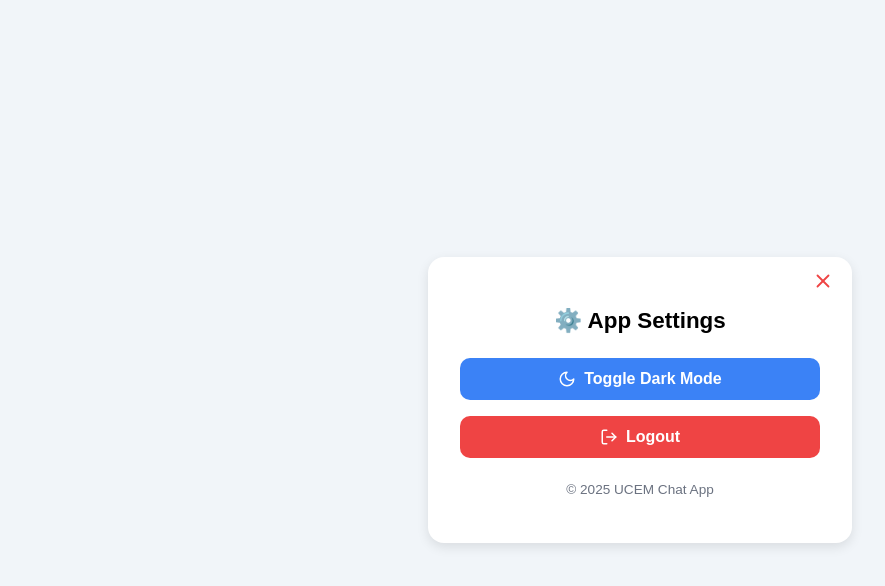
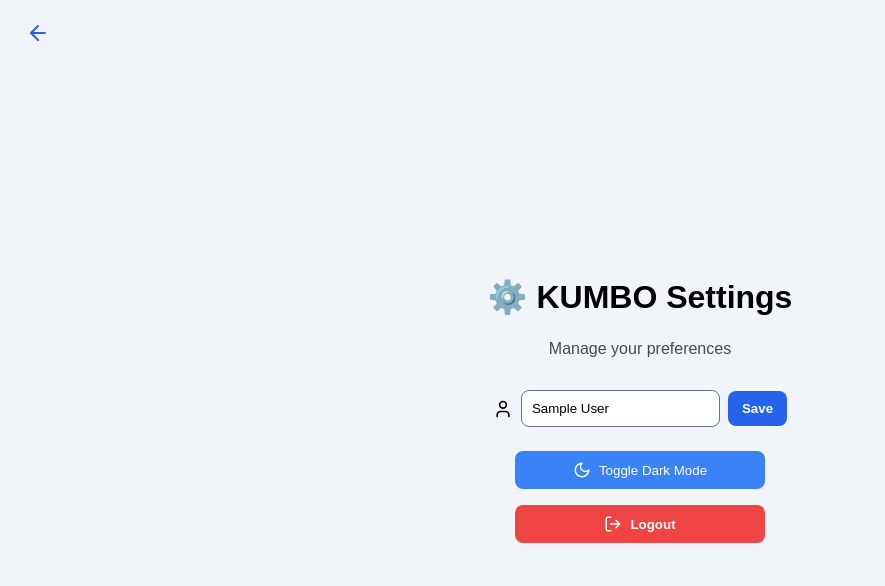
Before and after one commit to Great-Pittbul/chat-app, a React (Vite) app in the folder web-client/: page /settings in a window 1280 px wide. Shown: the top 586 px of the page, without its empty margins (0-885 px from the left). Built offline with nearby package versions, Linux system fonts and the light colour scheme; no server answers; sample sign-in values are in the browser's storage.

Commit message:
Update Settings.jsx

```diff
--- a/web-client/src/Settings.jsx
+++ b/web-client/src/Settings.jsx
@@ -1,116 +1,149 @@
 import React, { useState, useEffect } from "react";
-import { X, Moon, Sun, LogOut } from "lucide-react";
+import { ArrowLeft, LogOut, User, Sun, Moon } from "lucide-react";
+import { useNavigate } from "react-router-dom";
 
 export default function Settings() {
-  const [dark, setDark] = useState(localStorage.getItem("theme") === "dark");
+  const navigate = useNavigate();
+  const storedUser = JSON.parse(localStorage.getItem("user"));
+  const [theme, setTheme] = useState(localStorage.getItem("theme") || "light");
+  const [name, setName] = useState(storedUser?.name || "");
 
   useEffect(() => {
-    document.body.style.background = dark ? "#0f172a" : "#f8fafc";
-    document.body.style.color = dark ? "white" : "black";
-    localStorage.setItem("theme", dark ? "dark" : "light");
-  }, [dark]);
+    document.body.setAttribute("data-theme", theme);
+    localStorage.setItem("theme", theme);
+  }, [theme]);
 
-  const logout = () => {
+  const handleSaveName = () => {
+    if (!name.trim()) return;
+    const updatedUser = { ...storedUser, name };
+    localStorage.setItem("user", JSON.stringify(updatedUser));
+    alert("✅ Name updated successfully!");
+  };
+
+  const handleLogout = () => {
     localStorage.removeItem("user");
-    window.location.href = "/";
+    navigate("/");
   };
 
   return (
     <div
       style={{
-        minHeight: "100vh",
+        height: "100vh",
         display: "flex",
+        flexDirection: "column",
+        alignItems: "center",
         justifyContent: "center",
-        alignItems: "center",
-        background: dark ? "#0f172a" : "#f1f5f9",
+        background: theme === "dark" ? "#0f172a" : "#f1f5f9",
+        color: theme === "dark" ? "white" : "black",
         transition: "0.3s",
-      }}
-    >
-      <div
-        style={{
-          width: "360px",
-          background: dark ? "#1e293b" : "white",
-          padding: "2rem",
-          borderRadius: "16px",
-          boxShadow: dark
-            ? "0 0 12px rgba(255,255,255,0.1)"
-            : "0 4px 12px rgba(0,0,0,0.1)",
         position: "relative",
       }}
     >
-        {/* Close button */}
+      {/* Back to Chat */}
       <button
-          onClick={() => (window.location.href = "/chat")}
+        onClick={() => navigate("/chat")}
         style={{
           position: "absolute",
-            top: "12px",
-            right: "12px",
+          top: "20px",
+          left: "20px",
           background: "none",
           border: "none",
           cursor: "pointer",
-            color: dark ? "#fca5a5" : "#ef4444",
+          color: theme === "dark" ? "#93c5fd" : "#2563eb",
+        }}
+      >
+        <ArrowLeft size={24} />
+      </button>
+
+      {/* Brand */}
+      <h1 style={{ fontSize: "2rem", marginBottom: "0.5rem" }}>⚙️ KUMBO Settings</h1>
+      <p style={{ opacity: 0.7, marginBottom: "2rem" }}>Manage your preferences</p>
+
+      {/* Name Update */}
+      <div
+        style={{
+          display: "flex",
+          gap: "0.5rem",
+          alignItems: "center",
+          marginBottom: "1.5rem",
+        }}
+      >
+        <User size={20} />
+        <input
+          type="text"
+          value={name}
+          onChange={(e) => setName(e.target.value)}
+          placeholder="Enter new display name"
+          style={{
+            padding: "10px",
+            borderRadius: "8px",
+            border: "1px solid #64748b",
+            outline: "none",
+            background: theme === "dark" ? "#1e293b" : "white",
+            color: theme === "dark" ? "white" : "black",
+          }}
+        />
+        <button
+          onClick={handleSaveName}
+          style={{
+            backgroundColor: "#2563eb",
+            color: "white",
+            border: "none",
+            padding: "10px 14px",
+            borderRadius: "8px",
+            fontWeight: "bold",
+            cursor: "pointer",
             transition: "0.3s",
           }}
+          onMouseEnter={(e) => (e.target.style.backgroundColor = "#1d4ed8")}
+          onMouseLeave={(e) => (e.target.style.backgroundColor = "#2563eb")}
         >
-          <X size={22} />
+          Save
+        </button>
+      </div>
+
+      {/* Theme Toggle */}
+      <button
+        onClick={() => setTheme(theme === "light" ? "dark" : "light")}
+        style={{
+          width: "250px",
+          padding: "10px",
+          marginBottom: "1rem",
+          background: theme === "dark" ? "#2563eb" : "#3b82f6",
+          color: "white",
+          border: "none",
+          borderRadius: "8px",
+          cursor: "pointer",
+          transition: "0.3s",
+          display: "flex",
+          alignItems: "center",
+          justifyContent: "center",
+          gap: "0.5rem",
+        }}
+        onMouseEnter={(e) => (e.target.style.backgroundColor = "#1d4ed8")}
+        onMouseLeave={(e) => (e.target.style.backgroundColor = theme === "dark" ? "#2563eb" : "#3b82f6")}
+      >
+        {theme === "dark" ? <Sun size={18} /> : <Moon size={18} />}
+        Toggle {theme === "dark" ? "Light" : "Dark"} Mode
       </button>
 
-        <h2
+      {/* Logout */}
+      <button
+        onClick={handleLogout}
         style={{
-            textAlign: "center",
-            marginBottom: "1.5rem",
-            fontSize: "1.4rem",
-            fontWeight: "bold",
-          }}
-        >
-          ⚙️ App Settings
-        </h2>
-
-        {/* Theme toggle */}
-        <button
-          onClick={() => setDark(!dark)}
-          style={{
-            width: "100%",
-            padding: "12px",
-            background: dark ? "#2563eb" : "#3b82f6",
+          width: "250px",
+          padding: "10px",
+          background: "#ef4444",
           color: "white",
           border: "none",
-            borderRadius: "10px",
+          borderRadius: "8px",
           cursor: "pointer",
-            fontSize: "1rem",
+          transition: "0.3s",
           fontWeight: "bold",
           display: "flex",
           alignItems: "center",
           justifyContent: "center",
-            gap: "8px",
-            marginBottom: "1rem",
-            transition: "0.3s",
-          }}
-          onMouseEnter={(e) => (e.target.style.backgroundColor = "#1d4ed8")}
-          onMouseLeave={(e) => (e.target.style.backgroundColor = dark ? "#2563eb" : "#3b82f6")}
-        >
-          {dark ? <Sun size={18} /> : <Moon size={18} />}
-          Toggle {dark ? "Light" : "Dark"} Mode
-        </button>
-
-        {/* Logout */}
-        <button
-          onClick={logout}
-          style={{
-            width: "100%",
-            padding: "12px",
-            background: "#ef4444",
-            color: "white",
-            border: "none",
-            borderRadius: "10px",
-            cursor: "pointer",
-            fontSize: "1rem",
-            fontWeight: "bold",
-            display: "flex",
-            alignItems: "center",
-            justifyContent: "center",
-            gap: "8px",
-            transition: "0.3s",
+          gap: "0.5rem",
         }}
         onMouseEnter={(e) => (e.target.style.backgroundColor = "#b91c1c")}
         onMouseLeave={(e) => (e.target.style.backgroundColor = "#ef4444")}
@@ -118,19 +151,6 @@ export default function Settings() {
         <LogOut size={18} />
         Logout
       </button>
-
-        {/* Footer */}
-        <p
-          style={{
-            textAlign: "center",
-            marginTop: "1.5rem",
-            fontSize: "0.85rem",
-            color: dark ? "#9ca3af" : "#6b7280",
-          }}
-        >
-          © {new Date().getFullYear()} UCEM Chat App
-        </p>
-      </div>
     </div>
   );
 }
```
Lines whose indentation alone changed are shown as unchanged.
